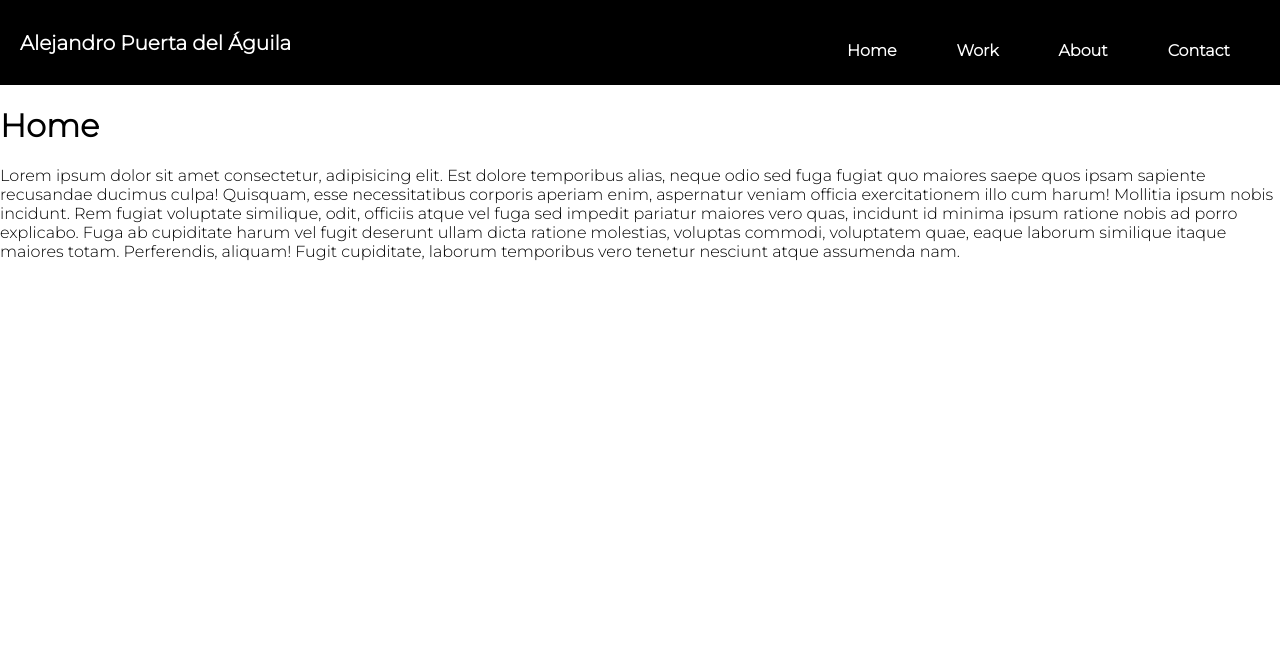
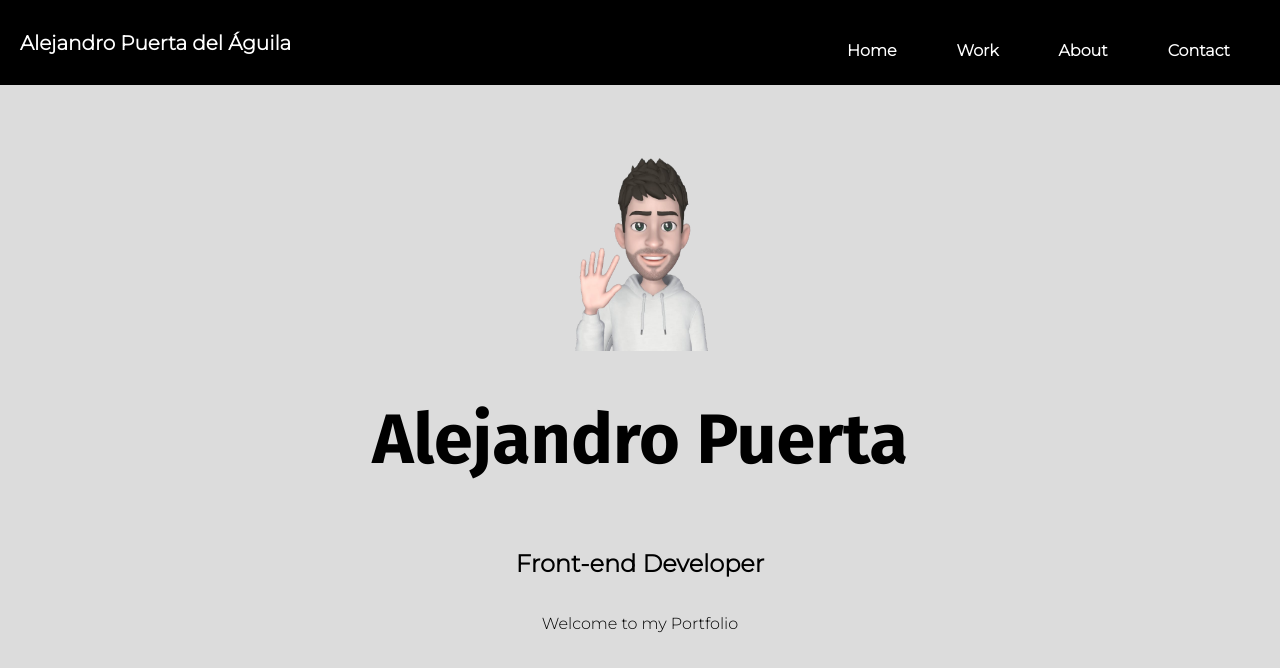
Before and after one commit to apuertadelaguila/portfolio, a Next.js app: page / in a window 1280 px wide. Shown: the top 668 px of the page. Built offline with nearby package versions, Linux system fonts and the light colour scheme.

Commit message:
home-page some styles

```diff
--- a/pages/contact.js
+++ b/pages/contact.js
@@ -1,6 +1,8 @@
 const Contact = () => {
     return (
-        <h1>Contact</h1>
+        <div className="contact">
+            <h1>Contact</h1>
+        </div>
     );
 }
 
--- a/pages/index.js
+++ b/pages/index.js
@@ -1,21 +1,22 @@
+import { useEffect } from 'react';
+import Image from 'next/image';
+import AOS from 'aos';
+import "aos/dist/aos.css";
 
 export default function Home() {
+
+  useEffect(() => {
+    AOS.init({
+        duration: 1000
+    })
+}, [])
+
   return (
-    <div className="scale-up-center">
-      <h1>Home</h1>
-      <p>
-        Lorem ipsum dolor sit amet consectetur, adipisicing elit. Est dolore
-        temporibus alias, neque odio sed fuga fugiat quo maiores saepe quos
-        ipsam sapiente recusandae ducimus culpa! Quisquam, esse necessitatibus
-        corporis aperiam enim, aspernatur veniam officia exercitationem illo cum
-        harum! Mollitia ipsum nobis incidunt. Rem fugiat voluptate similique,
-        odit, officiis atque vel fuga sed impedit pariatur maiores vero quas,
-        incidunt id minima ipsum ratione nobis ad porro explicabo. Fuga ab
-        cupiditate harum vel fugit deserunt ullam dicta ratione molestias,
-        voluptas commodi, voluptatem quae, eaque laborum similique itaque
-        maiores totam. Perferendis, aliquam! Fugit cupiditate, laborum
-        temporibus vero tenetur nesciunt atque assumenda nam.
-      </p>
+    <div className="welcome" data-aos="slide-left">
+      <Image src="/Alex.png" width="180" height="200"/>
+      <h1>Alejandro Puerta</h1>
+      <h2>Front-end Developer</h2>
+      <p>Welcome to my Portfolio</p>
     </div>
   );
 }
--- a/pages/work.js
+++ b/pages/work.js
@@ -1,6 +1,8 @@
 const Work = () => {
     return (
-        <h1>Projects</h1>
+        <div className="work">
+            <h1>Projects</h1>
+        </div>
     );
 }
 
--- a/styles/globals.css
+++ b/styles/globals.css
@@ -1,9 +1,11 @@
 @import url('https://fonts.googleapis.com/css2?family=Montserrat:wght@300&display=swap');
+@import url('https://fonts.googleapis.com/css2?family=Fira+Sans:wght@700&display=swap');
 html,
 body {
   padding: 0;
   margin: 0;
   font-family: 'Montserrat', sans-serif;
+  background-color: gainsboro;
 }
 
 a {
@@ -22,6 +24,10 @@ nav {
   font-weight: bold;
   background-color: black;
   color: white;
+  position: absolute;
+  top: 0;
+  overflow: hidden;
+  width: 100%;
 }
 
 nav > div {
@@ -78,11 +84,6 @@ nav a:hover {
   }
 }
 
-.scale-up-center{-webkit-animation:scale-up-center .4s cubic-bezier(.39,.575,.565,1.000) both;animation:scale-up-center .4s cubic-bezier(.39,.575,.565,1.000) both}
-
-
- @-webkit-keyframes scale-up-center{0%{-webkit-transform:scale(.5);transform:scale(.5)}100%{-webkit-transform:scale(1);transform:scale(1)}}@keyframes scale-up-center{0%{-webkit-transform:scale(.5);transform:scale(.5)}100%{-webkit-transform:scale(1);transform:scale(1)}}
-
  .slide-in-top{-webkit-animation:slide-in-top 1s cubic-bezier(.47,0.000,.745,.715) both;animation:slide-in-top 1s cubic-bezier(.47,0.000,.745,.715) both;
   width: 100%;
   height: 100vh;
@@ -97,3 +98,30 @@ nav a:hover {
   width: 100%;
   height: 100vh;
 }
+
+.welcome {
+  width: 100%;
+  height: 100vh;
+  display: flex;
+  flex-direction: column;
+  justify-content: center;
+  align-items: center;
+}
+
+.welcome h1 {
+  font-family: 'Fira Sans', sans-serif;
+  font-size: 70px;
+  font-weight: 800;
+}
+
+.work {
+  margin-top: 100px;
+}
+
+.about {
+  margin-top: 100px;
+}
+
+.contact {
+  margin-top: 100px;
+}
```
Also changed, not shown: pages/about.js, public/Alex.png (added), 1 other file (tests, documents, lock files or other folders).
